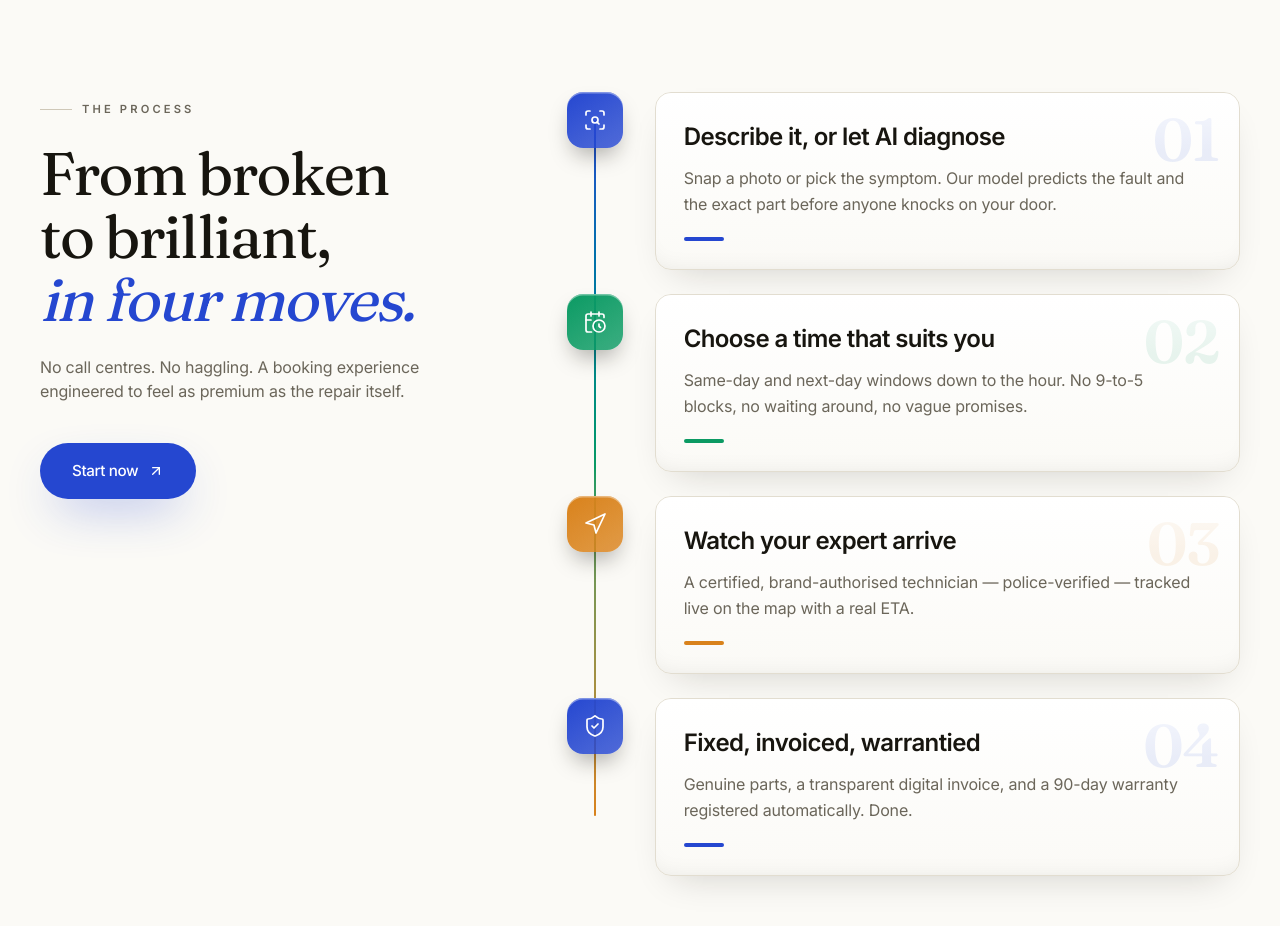
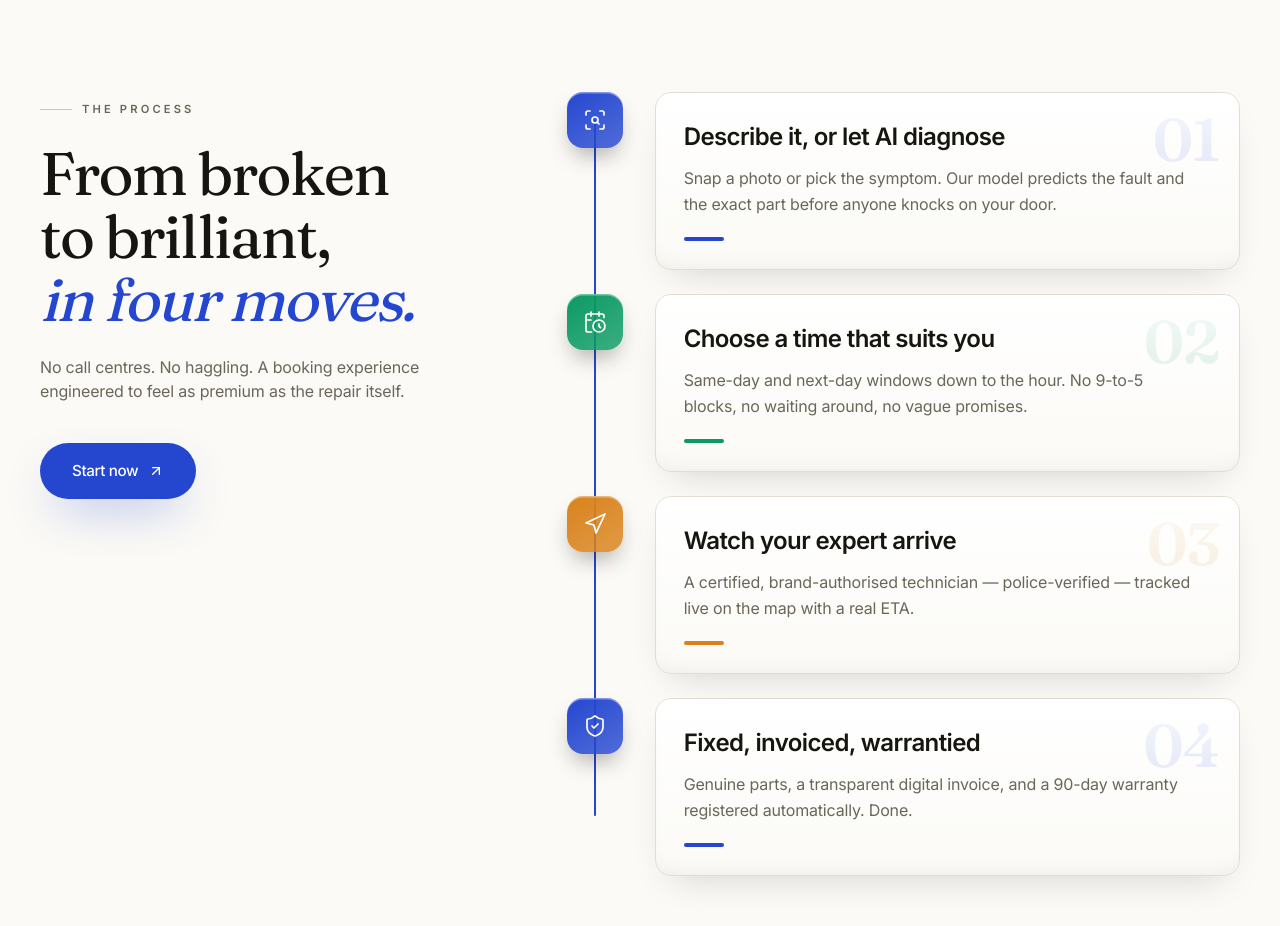
Before and after one commit to Tanveersultana125/24X7services, a Next.js app: page / in a window 1280 px wide. Shown: the part 4260-5186 px from the top of the page. Built offline with nearby package versions, Linux system fonts and the light colour scheme.

Commit message:
Process: solid progress line so the fill draws cleanly
Co-Authored-By: Claude Opus 4.8 (1M context) <noreply@anthropic.com>

```diff
--- a/src/components/site/Process.tsx
+++ b/src/components/site/Process.tsx
@@ -52,7 +52,7 @@ export function Process() {
           <motion.span
             aria-hidden
             style={{ scaleY: lineScaleY }}
-            className="absolute left-[27px] top-7 hidden h-[calc(100%-5.5rem)] w-0.5 origin-top rounded-full bg-gradient-to-b from-royal-bright via-emerald to-amber sm:block"
+            className="absolute left-[27px] top-7 hidden h-[calc(100%-5.5rem)] w-0.5 origin-top rounded-full bg-royal-bright sm:block"
           />
           {STEPS.map((s) => (
             <motion.li
```
